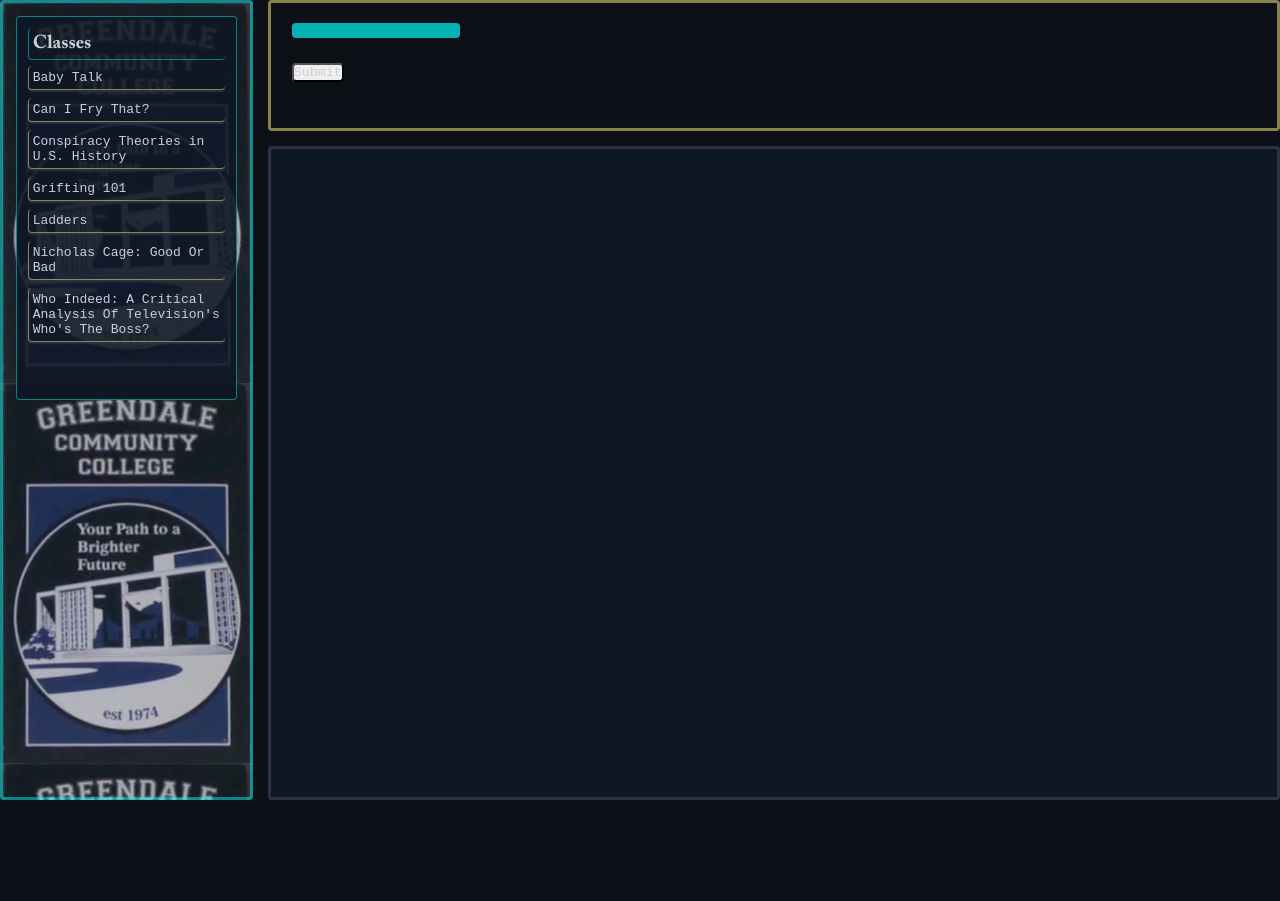
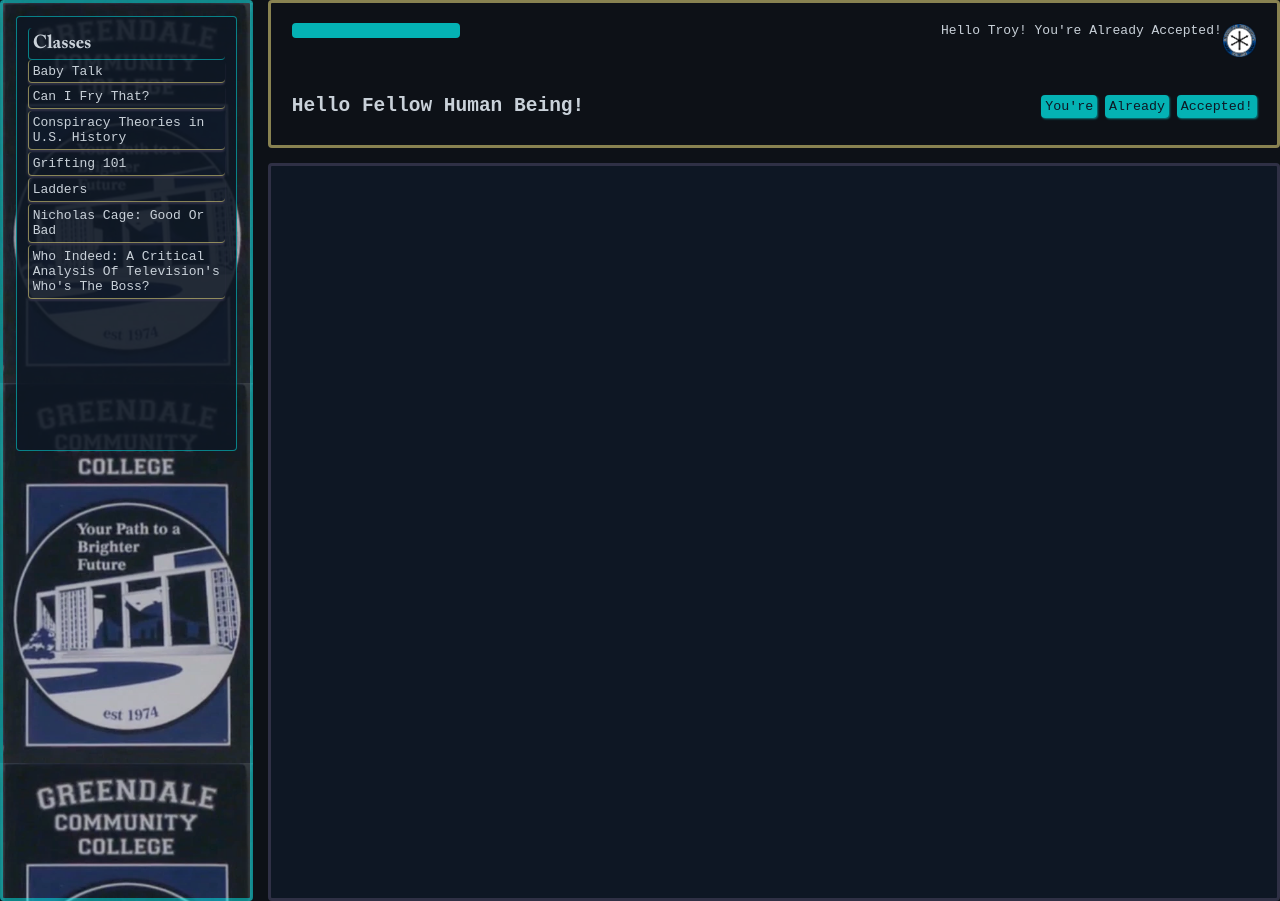
Before and after one commit to circular-biscuit/odin-admin-dashboard, a website: page index.html in a window 1280 px wide. Before the commit the page ends 800 px from the top, so only its background shows below. Drawn offline with Linux system fonts and the light colour scheme.

Commit message:
header layed out

```diff
--- a/index.html
+++ b/index.html
@@ -4,20 +4,32 @@
     <meta charset="UTF-8">
     <meta http-equiv="X-UA-Compatible" content="IE=edge">
     <meta name="viewport" content="width=device-width, initial-scale=1.0">
-    <title>Dashboard</title>
+    <title>Course Dashboard</title>
     <link rel="stylesheet" href="style.css">
 </head>
 <body>
     <main>
         <header class="header">
             <div class="row1">
-                <input type="text" name="search" id="search">
-                <!-- <a href="https://community-sitcom.fandom.com/wiki/Greendale_Community_College#Latest_GCC_logo">
-                    <img src="images/greendale-logo.webp" alt="greendale logo">
-                </a> -->
+                <div class="box1">
+                    <input type="text" name="search" id="search">
+                </div>
+                <div class="box2">
+                    <div class="box2-text">
+                        Hello Troy! You're Already Accepted!
+                    </div>
+                    <a href="">
+                        <div class="img-box"></div>
+                    </a>
+                </div>
             </div>
             <div class="row2">
-                <button type="submit">Submit</button>
+                <h2>Hello Fellow Human Being!</h2>
+                <div class="header-btns">
+                    <button type="submit">You're</button>
+                    <button>Already</button>
+                    <button>Accepted!</button>
+                </div>
             </div>
         </header>
 
--- /dev/null
+++ b/package.json
@@ -0,0 +1,5 @@
+{
+  "dependencies": {
+    "@mdi/font": "^6.5.95"
+  }
+}
--- a/style.css
+++ b/style.css
@@ -9,6 +9,8 @@
     --dim-gold: #dbce7899;
     --heading-blue: #1b2e49f8;
     --light-text: #c9d1d9;
+    /* link click scaling amount  */
+    --click-scaling: 1.02;
     /* html background color */
     background-color: var(--dark-background);
 
@@ -36,6 +38,24 @@
     text-decoration: none;
 }
 
+button {
+    background-color: var(--bright-aqua);
+    color: var(--navy-blue);
+    border: none;
+    padding: 4px;
+    box-shadow: 1px 1px 2px var(--dim-aqua);
+}
+
+    button:hover {
+        background-color: var(--indigo);
+        color: var(--light-text);
+        border: thin solid var(--bright-aqua);
+    }
+
+    button:active {
+        transform: scale(var(--click-scaling));
+    }
+
 /*------------MAIN---------------*/
 
 main {
@@ -53,9 +73,18 @@
     border: medium solid var(--dim-gold);
     padding: 2%;
     display: grid;
-    grid-row: 1fr 1fr;
+    grid-template-rows: 1fr 1fr;
+    gap: 4ch;
+    align-items: center;
+}
+    /* row 1 */
+    main header .row1 {
+        display: flex;
+        justify-content: space-between;
+        align-content: center;
     }
 
+        /* box 1*/
             header input {
                 background-color: var(--bright-aqua);
                 color: var(--navy-blue);
@@ -66,8 +95,37 @@
                 outline: none;
                 border: 1px solid var(--bright-aqua);
                 background-color: var(--indigo);
-        color: #c9d1d9;
+                color: var(--light-text);
             }
+
+        /* box 2 */
+        main header .row1 .box2 {
+            display: flex;
+            align-content: center;
+        }
+            main header .row1 .img-box {
+                height: 35px;
+                width: 35px;
+                background-image: url('images/greendale-logo.webp');
+                background-size: contain;
+            }
+
+            .logo{
+                height: 100%;
+                width: 100%;
+            }
+
+    /* row 2 */
+    main header .row2 {
+        display: flex;
+        justify-content: space-between;
+    }
+
+        /* .header-btns {
+            display: flex;
+            justify-content: space-between;
+        } */
+
 
 /*------------CONTENT----------------*/
 
@@ -108,8 +166,8 @@
             list-style-type: none;
             display: grid;
             gap: 2px;
-            min-height: 80%;
-            align-content: space-evenly;
+            /* min-height: 80%; */
+            align-content: stretch;
         }
 
         .sidebar .links li {
@@ -123,3 +181,7 @@
             border: 1px solid var(--bright-aqua);
             background-color: var(--indigo);
         }
+
+        .sidebar .links li:active{
+            transform: scale(var(--click-scaling));
+        }
```
Also changed, not shown: images/greendale-logo.svg (added), 1 other file. Lines whose indentation alone changed are shown as unchanged.
